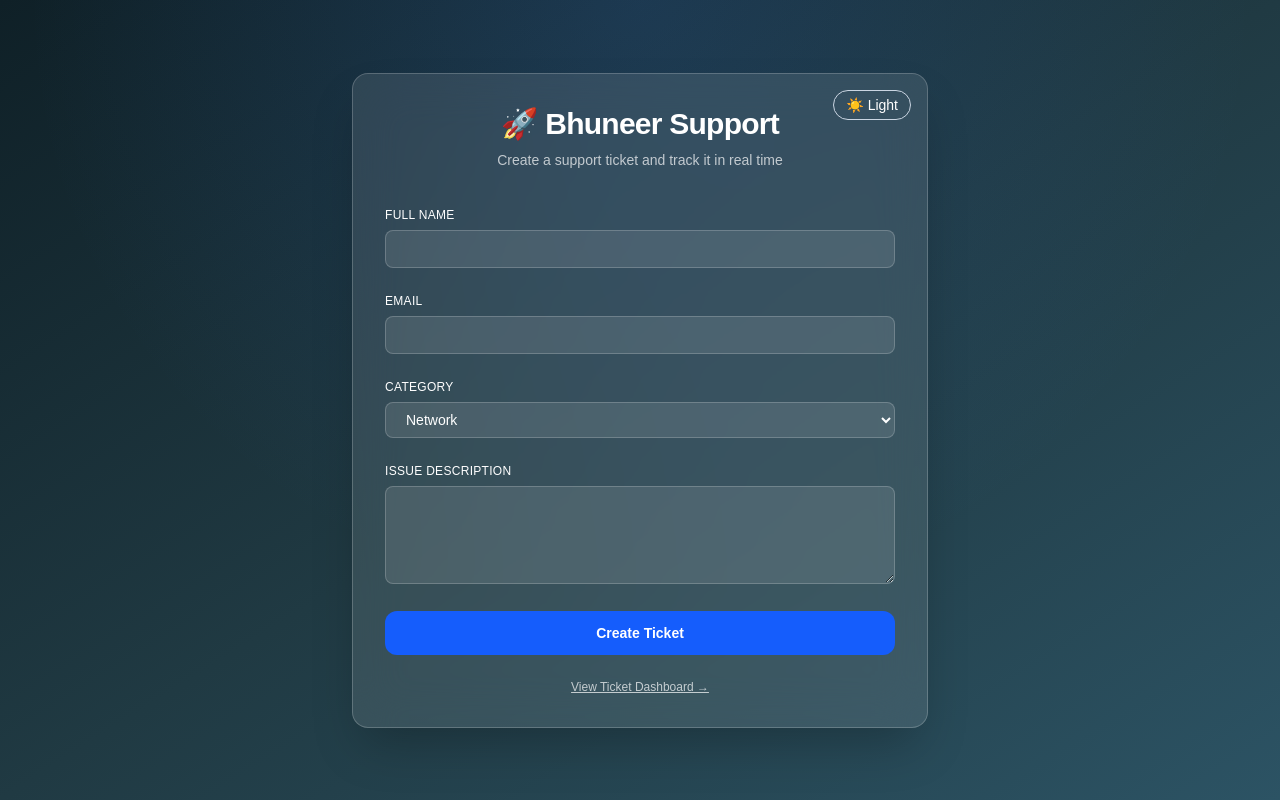
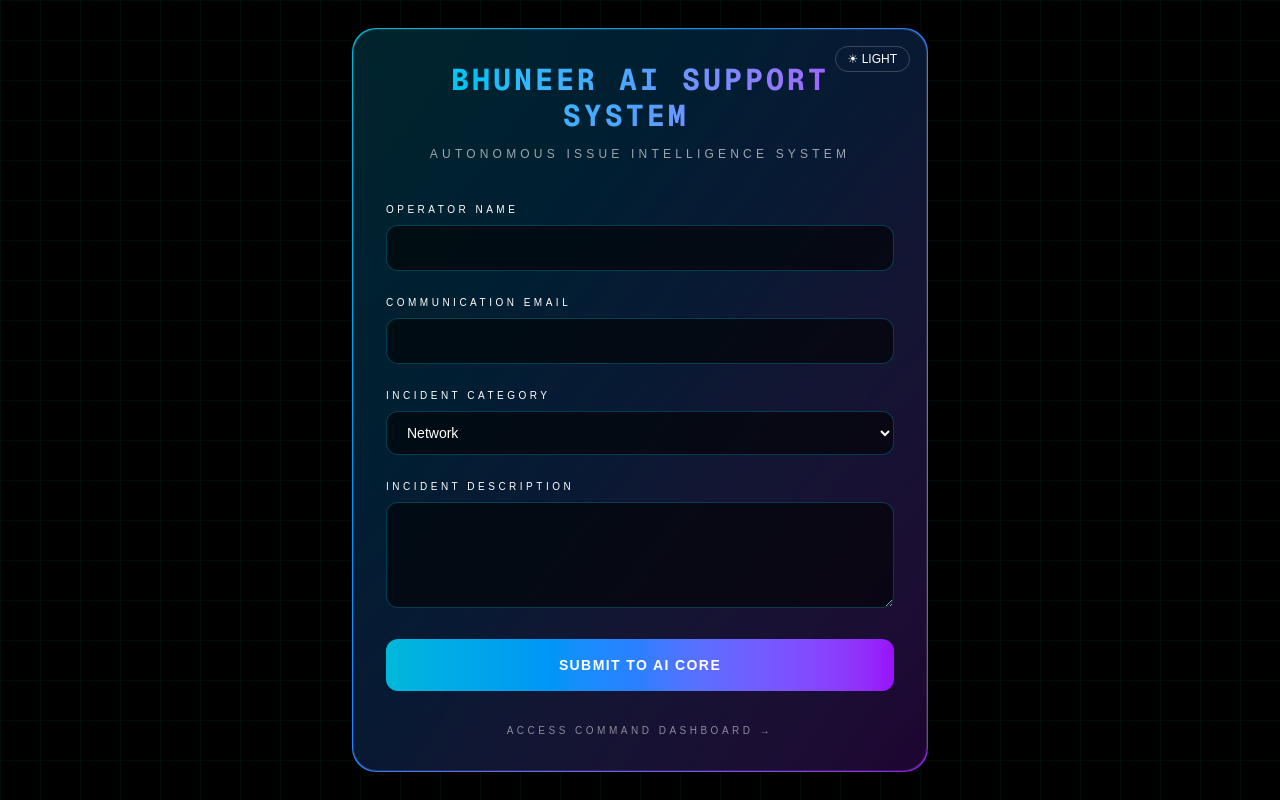
Before and after one commit to Priyanshu1511/ticketing-platform, a Next.js app: page / in a window 1280 px wide. Built offline with nearby package versions, Linux system fonts and the light colour scheme.

Commit message:
Add light/dark mode toggle to ticket page and Bhuneer AI

```diff
--- a/app/page.tsx
+++ b/app/page.tsx
@@ -1,11 +1,34 @@
 "use client";
 import { useEffect, useState } from "react";
 
+/* ===============================
+   TYPES
+================================ */
 interface TicketForm {
   name: string;
   email: string;
   category: string;
   description: string;
+}
+
+/* ===============================
+   SLOW AI TYPING (HUMAN-LIKE)
+================================ */
+function useSlowTyping(text: string, speed = 120) {
+  const [display, setDisplay] = useState("");
+  const [index, setIndex] = useState(0);
+
+  useEffect(() => {
+    if (index < text.length) {
+      const timeout = setTimeout(() => {
+        setDisplay((prev) => prev + text[index]);
+        setIndex(index + 1);
+      }, speed);
+      return () => clearTimeout(timeout);
+    }
+  }, [index, text, speed]);
+
+  return display;
 }
 
 export default function Home() {
@@ -18,21 +41,25 @@ export default function Home() {
 
   const [loading, setLoading] = useState(false);
   const [success, setSuccess] = useState<string | null>(null);
-
-  // 🌗 THEME STATE
   const [darkMode, setDarkMode] = useState(true);
 
-  // Load saved theme
+  /* ---------------- THEME ---------------- */
   useEffect(() => {
     const saved = localStorage.getItem("theme");
     if (saved === "light") setDarkMode(false);
   }, []);
 
-  // Save theme
   useEffect(() => {
     localStorage.setItem("theme", darkMode ? "dark" : "light");
   }, [darkMode]);
 
+  /* ---------------- AI TEXT ---------------- */
+  const aiTitle = useSlowTyping(
+    "BHUNEER AI SUPPORT SYSTEM",
+    110 // 👈 slower, realistic
+  );
+
+  /* ---------------- SUBMIT ---------------- */
   async function submitTicket(e: React.FormEvent<HTMLFormElement>) {
     e.preventDefault();
     setLoading(true);
@@ -60,107 +87,119 @@ export default function Home() {
 
   return (
     <div
-      className={`min-h-screen relative flex items-center justify-center px-4 transition-colors
-        ${
-          darkMode
-            ? "bg-gradient-to-br from-[#0f2027] via-[#203a43] to-[#2c5364]"
-            : "bg-gradient-to-br from-slate-100 to-slate-200"
-        }`}
+      className={`min-h-screen relative flex items-center justify-center px-6
+        ${darkMode ? "bg-black text-white" : "bg-slate-100 text-slate-900"}`}
     >
-      {/* Background Glow (dark only) */}
+      {/* AI GRID */}
       {darkMode && (
-        <div className="absolute inset-0 bg-[radial-gradient(circle_at_top,rgba(59,130,246,0.15),transparent_60%)]" />
+        <div className="absolute inset-0 bg-[linear-gradient(to_right,rgba(0,255,255,0.04)_1px,transparent_1px),linear-gradient(to_bottom,rgba(0,255,255,0.04)_1px,transparent_1px)] bg-[size:40px_40px]" />
       )}
 
-      {/* Card */}
+      {/* CARD */}
+      <div className="relative z-10 w-full max-w-xl rounded-3xl p-[1px] bg-gradient-to-br from-cyan-500 via-blue-500 to-purple-600">
         <div
-        className={`relative w-full max-w-xl rounded-2xl shadow-2xl p-8 backdrop-blur-xl transition-colors
-          ${
-            darkMode
-              ? "bg-white/10 border border-white/20 text-white"
-              : "bg-white border border-slate-200 text-slate-800"
-          }`}
+          className={`rounded-3xl p-8 backdrop-blur-xl
+            ${darkMode ? "bg-black/80 border border-white/10" : "bg-white border border-slate-200"}`}
         >
-        {/* 🌗 THEME TOGGLE */}
+          {/* THEME TOGGLE */}
           <button
             onClick={() => setDarkMode(!darkMode)}
-          className="absolute top-4 right-4 text-sm px-3 py-1 rounded-full border transition
-            dark:border-white/20 border-slate-300"
+            className="absolute top-4 right-4 text-xs px-3 py-1 rounded-full border border-white/20 hover:bg-white/10"
           >
-          {darkMode ? "☀️ Light" : "🌙 Dark"}
+            {darkMode ? "☀ LIGHT" : "🌙 DARK"}
           </button>
 
-        {/* Header */}
-        <div className="mb-8 text-center">
-          <h1 className="text-3xl font-bold tracking-tight">
-            🚀 Bhuneer Support
+          {/* HEADER */}
+          <div className="text-center mb-10">
+            <h1 className="text-3xl font-mono font-bold tracking-widest bg-gradient-to-r from-cyan-400 via-blue-400 to-purple-500 bg-clip-text text-transparent">
+              {aiTitle}
+              <span className="ml-1 animate-pulse">▌</span>
             </h1>
-          <p className={`text-sm mt-2 ${darkMode ? "text-white/70" : "text-slate-500"}`}>
-            Create a support ticket and track it in real time
+            <p
+              className={`mt-3 text-xs tracking-[0.35em] uppercase
+                ${darkMode ? "text-white/60" : "text-slate-500"}`}
+            >
+              Autonomous Issue Intelligence System
             </p>
           </div>
 
-        {/* Success */}
+          {/* SUCCESS */}
           {success && (
-          <div className="mb-6 rounded-xl bg-green-500/20 border border-green-400/30 p-5 text-sm text-center">
-            <h2 className="text-lg font-semibold mb-2">
-              🎉 Ticket Created Successfully
-            </h2>
-            <p className="mb-2">Your ticket number:</p>
-            <div className="font-mono text-xl tracking-wider">
+            <div className="mb-8 rounded-2xl border border-green-400/30 bg-green-500/10 p-6 text-center">
+              <p className="text-green-400 tracking-widest text-sm mb-2">
+                ✔ REQUEST ACCEPTED
+              </p>
+              <div className="font-mono text-2xl tracking-widest text-green-400">
                 {success}
               </div>
               <button
-              className="mt-4 text-xs underline"
+                className="mt-5 text-xs underline opacity-70 hover:opacity-100"
                 onClick={() => setSuccess(null)}
               >
-              Create another ticket
+                CREATE NEW REQUEST
               </button>
             </div>
           )}
 
-        {/* Form */}
+          {/* FULL FORM */}
           {!success && (
-          <form onSubmit={submitTicket} className="space-y-5">
-            {[
-              { label: "Full Name", type: "text", key: "name" },
-              { label: "Email", type: "email", key: "email" },
-            ].map((f) => (
-              <div key={f.key}>
-                <label className="text-xs uppercase tracking-wide">
-                  {f.label}
+            <form onSubmit={submitTicket} className="space-y-6">
+              {/* NAME */}
+              <div>
+                <label className="block text-[10px] tracking-[0.35em] mb-2">
+                  OPERATOR NAME
                 </label>
                 <input
                   required
-                  type={f.type}
-                  value={(form as any)[f.key]}
+                  value={form.name}
                   onChange={(e) =>
-                    setForm({ ...form, [f.key]: e.target.value })
+                    setForm({ ...form, name: e.target.value })
                   }
-                  className={`mt-1 w-full rounded-lg px-4 py-2 text-sm border focus:outline-none
+                  className={`w-full rounded-xl px-4 py-3 text-sm border
                     ${
                       darkMode
-                        ? "bg-white/10 border-white/20 focus:ring-2 focus:ring-blue-500"
-                        : "bg-white border-slate-300 focus:ring-2 focus:ring-blue-400"
+                        ? "bg-black/60 border-cyan-500/30 text-white focus:ring-2 focus:ring-cyan-400/60"
+                        : "bg-white border-slate-300 text-slate-900 focus:ring-2 focus:ring-blue-400"
                     }`}
                 />
               </div>
-            ))}
 
+              {/* EMAIL */}
               <div>
-              <label className="text-xs uppercase tracking-wide">
-                Category
+                <label className="block text-[10px] tracking-[0.35em] mb-2">
+                  COMMUNICATION EMAIL
+                </label>
+                <input
+                  type="email"
+                  required
+                  value={form.email}
+                  onChange={(e) =>
+                    setForm({ ...form, email: e.target.value })
+                  }
+                  className={`w-full rounded-xl px-4 py-3 text-sm border
+                    ${
+                      darkMode
+                        ? "bg-black/60 border-cyan-500/30 text-white focus:ring-2 focus:ring-cyan-400/60"
+                        : "bg-white border-slate-300 text-slate-900 focus:ring-2 focus:ring-blue-400"
+                    }`}
+                />
+              </div>
+
+              {/* CATEGORY */}
+              <div>
+                <label className="block text-[10px] tracking-[0.35em] mb-2">
+                  INCIDENT CATEGORY
                 </label>
                 <select
                   value={form.category}
                   onChange={(e) =>
                     setForm({ ...form, category: e.target.value })
                   }
-                className={`mt-1 w-full rounded-lg px-4 py-2 text-sm border
+                  className={`w-full rounded-xl px-4 py-3 text-sm border
                     ${
                       darkMode
-                      ? "bg-white/10 border-white/20"
-                      : "bg-white border-slate-300"
+                        ? "bg-black/60 border-cyan-500/30 text-white"
+                        : "bg-white border-slate-300 text-slate-900"
                     }`}
                 >
                   <option>Network</option>
@@ -169,9 +208,10 @@ export default function Home() {
                 </select>
               </div>
 
+              {/* DESCRIPTION */}
               <div>
-              <label className="text-xs uppercase tracking-wide">
-                Issue Description
+                <label className="block text-[10px] tracking-[0.35em] mb-2">
+                  INCIDENT DESCRIPTION
                 </label>
                 <textarea
                   rows={4}
@@ -180,35 +220,47 @@ export default function Home() {
                   onChange={(e) =>
                     setForm({ ...form, description: e.target.value })
                   }
-                className={`mt-1 w-full rounded-lg px-4 py-2 text-sm border
+                  className={`w-full rounded-xl px-4 py-3 text-sm border
                     ${
                       darkMode
-                      ? "bg-white/10 border-white/20"
-                      : "bg-white border-slate-300"
+                        ? "bg-black/60 border-cyan-500/30 text-white focus:ring-2 focus:ring-cyan-400/60"
+                        : "bg-white border-slate-300 text-slate-900 focus:ring-2 focus:ring-blue-400"
                     }`}
                 />
               </div>
 
+              {/* SUBMIT */}
               <button
                 disabled={loading}
-              className={`w-full rounded-xl py-3 text-sm font-semibold transition
+                className={`w-full py-4 rounded-xl text-sm font-bold tracking-widest transition
                   ${
                     loading
-                    ? "bg-slate-400 cursor-not-allowed"
-                    : "bg-blue-600 hover:bg-blue-700"
+                      ? "bg-slate-500 cursor-not-allowed"
+                      : darkMode
+                        ? "bg-gradient-to-r from-cyan-500 via-blue-500 to-purple-600 hover:scale-[1.03]"
+                        : "bg-slate-900 text-white hover:bg-slate-800"
                   }`}
               >
-              {loading ? "Creating Ticket…" : "Create Ticket"}
+                {loading ? "PROCESSING…" : "SUBMIT TO AI CORE"}
               </button>
             </form>
+
           )}
-
-        {/* Footer */}
-        <p className="mt-6 text-center text-xs opacity-70">
-          <a href="/dashboard" className="underline">
-            View Ticket Dashboard →
+          {/* DASHBOARD LINK */}
+<p
+  className={`mt-8 text-center text-[10px] tracking-[0.35em] uppercase
+    ${darkMode ? "text-white/50" : "text-slate-500"}`}
+>
+  <a
+    href="/dashboard"
+    className={`transition hover:underline
+      ${darkMode ? "hover:text-cyan-400" : "hover:text-slate-900"}`}
+  >
+    ACCESS COMMAND DASHBOARD →
   </a>
 </p>
+
+        </div>
       </div>
     </div>
   );
```
Lines whose indentation alone changed are shown as unchanged.
